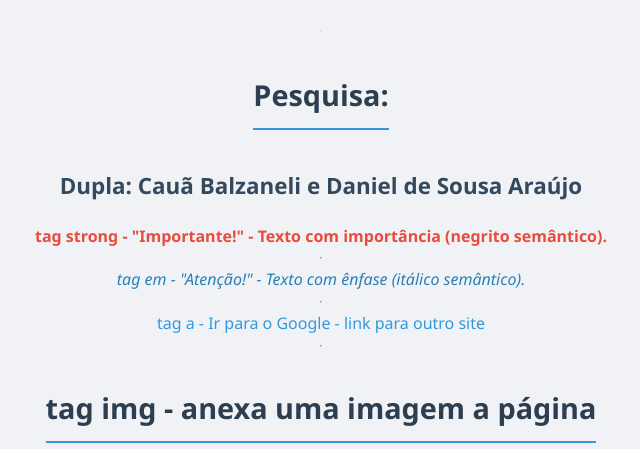
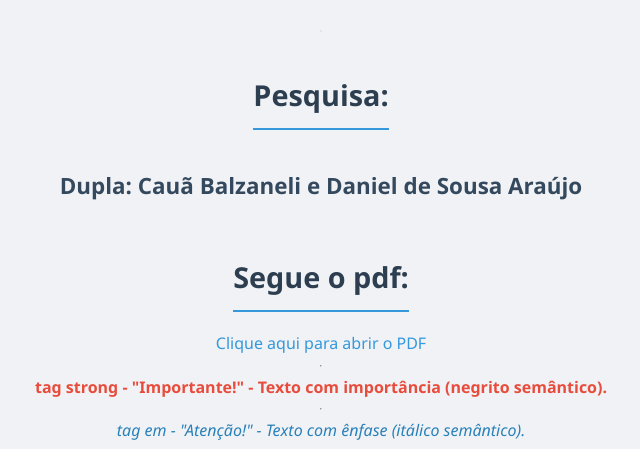
Before and after one commit to balzaNeli/programacao-web-1, a plain HTML site: page index.html in a window 1280 px wide. Shown: the top 449 px of the page, without its empty margins (319-959 px from the left). Drawn offline with Linux system fonts and the light colour scheme.

Commit message:
Update index.html

```diff
--- a/index.html
+++ b/index.html
@@ -9,6 +9,8 @@
     <img>
     <h1>Pesquisa:</h1>
     <h2>Dupla: Cauã Balzaneli e Daniel de Sousa Araújo</h2>
+    <h1>Segue o pdf:</h1>
+    <a href="Pesquisa para Programacao Web 1.pdf" target="_blank">Clique aqui para abrir o PDF</a> <hr>
     <strong>tag strong - "Importante!" - Texto com importância (negrito semântico).</strong> <hr>
     <em>tag em - "Atenção!" - Texto com ênfase (itálico semântico).</em> <hr>
     <a href="https://google.com">tag a - Ir para o Google - link para outro site</a> <hr>
@@ -56,6 +58,7 @@
         <h2>Tag article</h2>
         <p>Conteúdo do artigo aqui...</p>
       </article> <hr>
+
 
       <style>/* Configurações Globais e Reset */
             body {
```
Lines whose indentation alone changed are shown as unchanged.
